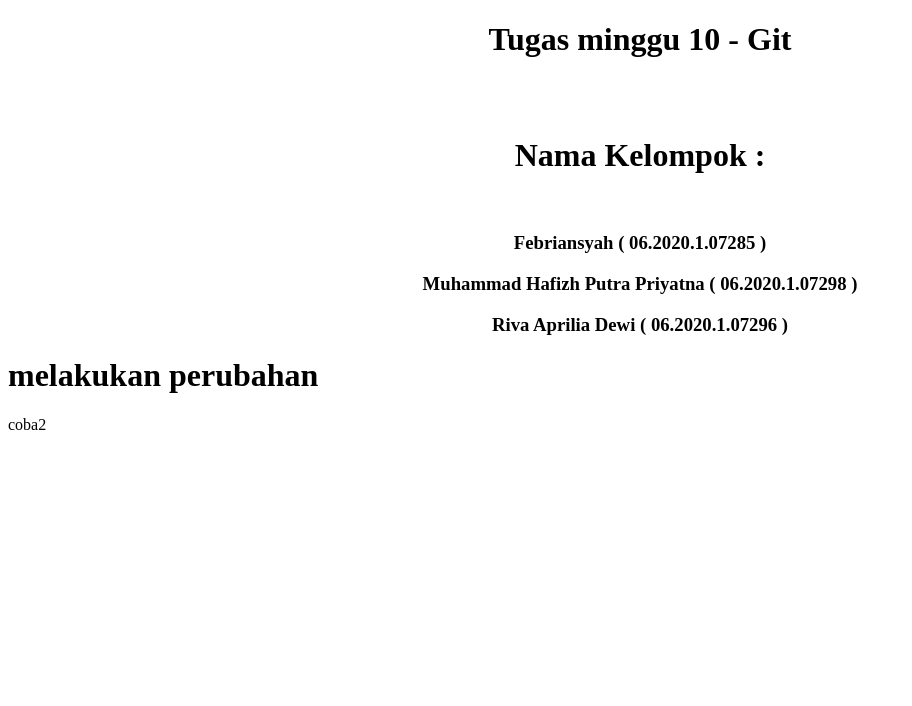
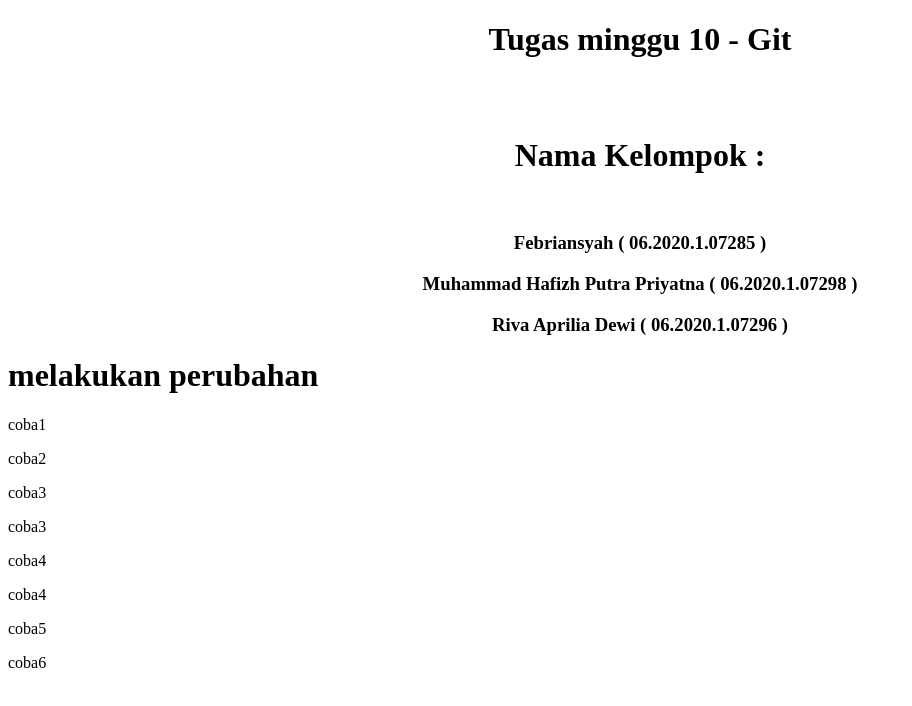
Before and after one commit to laciadotid/tugas-git, a plain HTML site: page index.html in a window 1280 px wide. Shown: the whole page, without its empty margins (0-912 px from the left). Drawn offline with Linux system fonts and the light colour scheme.

Commit message:
ubah data coba baru

```diff
--- a/index.html
+++ b/index.html
@@ -21,8 +21,14 @@
 
   <h1>melakukan perubahan</h1>
 
-
+  <p>coba1</p>
   <p>coba2</p>
+  <p>coba3</p>
+  <p>coba3</p>
+  <p>coba4</p>
+  <p>coba4</p>
+  <p>coba5</p>
+  <p>coba6</p>
 
 
 
```
